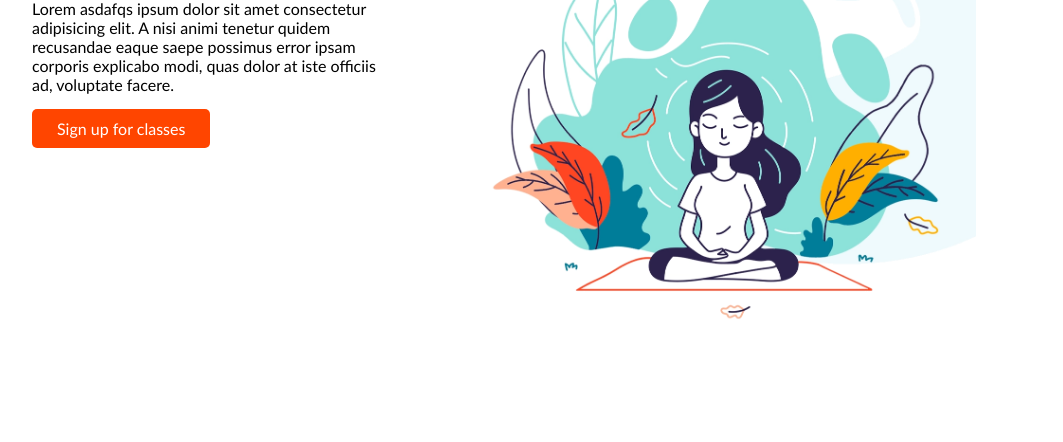
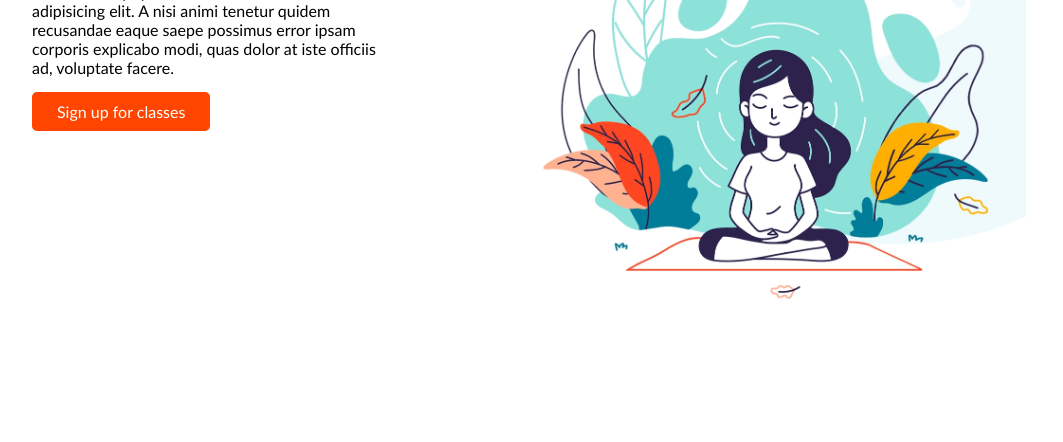
Before and after one commit to RokasAbra/new-project-yoga, a website: page index.html in a window 1280 px wide. Shown: the part 358-800 px from the top of the page, without its empty margins (108-1171 px from the left). Drawn offline with Linux system fonts and the light colour scheme.

Commit message:
style update

```diff
--- a/css/main.css
+++ b/css/main.css
@@ -45,18 +45,18 @@ nav > a:first-child {
 }
 
 body > main {
-  margin-top: 200px;
+  margin-top: 180px;
 }
 
 main > div {
-  width: 45%;
-  padding-right: 10%;
+  width: 50%;
+  padding-right: 15%;
 
   float: left;
 }
 
 div > h1 {
-  margin-bottom: 15px;
+  margin-bottom: 18px;
   font-weight: normal;
   font-family: cursive;
 }
```
